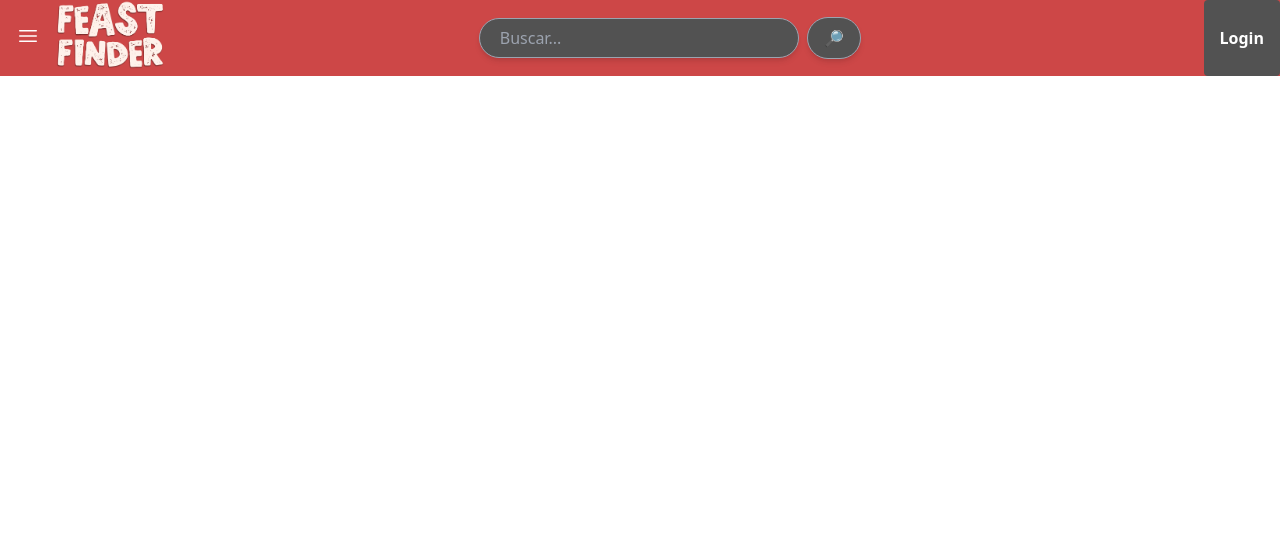
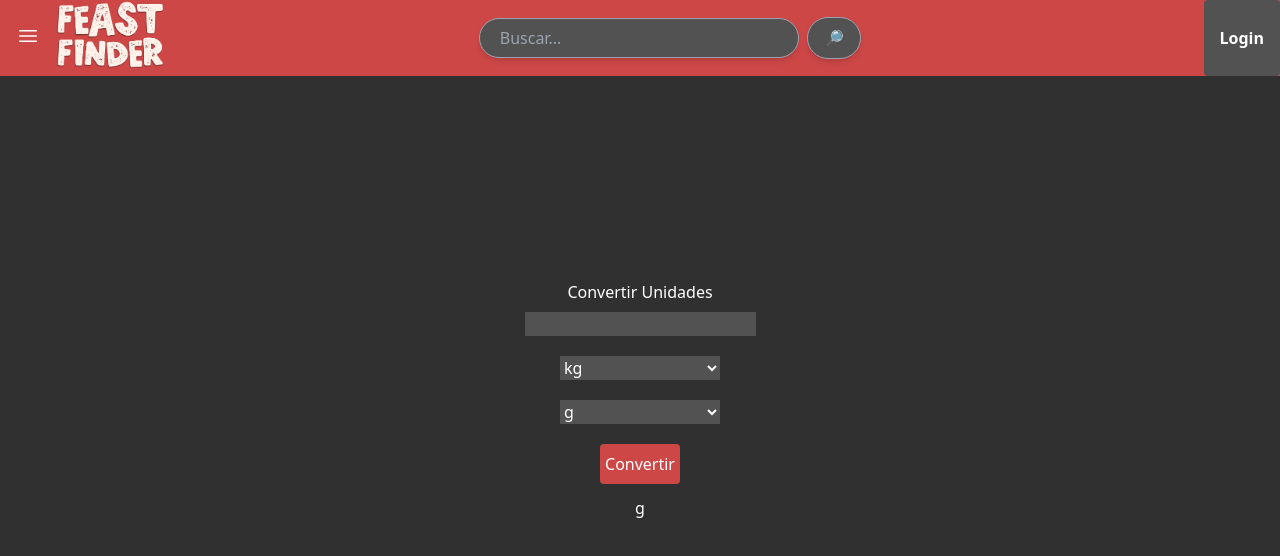
Before and after one commit to Fabriluc/FeastFinder2.0, a React (Vite) app: page /calculator in a window 1280 px wide. Before the commit this address had no page. Shown: the top 556 px of the page. Built offline with nearby package versions, Linux system fonts and the light colour scheme.

Commit message:
calculator

```diff
--- a/src/App.jsx
+++ b/src/App.jsx
@@ -5,6 +5,7 @@ import { Routes, Route, Navigate } from "react-router-dom";
 import Recipe from "./Components/Recipe";
 import CurrentRecipe from "./Components/CurrentRecipe";
 import ContactForm from "./Components/ContactForm.jsx";
+import Calculator from "./Components/Calculator";
 function App() {
   const [count, setCount] = useState(0);
 
@@ -16,6 +17,7 @@ function App() {
         <Route path="/recipe/:id" element={<CurrentRecipe />} />
         {/* <Route path="*" element={<Navigate to="/" />} /> */}
         <Route path="/contact" element={<ContactForm />} />
+        <Route path="/calculator" element={<Calculator />} />
       </Routes>
       {/* <Footer /> */}
     </>
--- a/src/Components/Calculator.jsx
+++ b/src/Components/Calculator.jsx
@@ -1,61 +1,76 @@
 import React, { useState } from "react";
 
-const Calculator = () => {
+const UnitConverter = () => {
   const [inputValue, setInputValue] = useState("");
-  const [grams, setGrams] = useState(0);
-  const [ounces, setOunces] = useState(0);
-  const [cubicCentimeters, setCubicCentimeters] = useState(0);
+  const [inputUnit, setInputUnit] = useState("kg");
+  const [outputUnit, setOutputUnit] = useState("g");
+  const [outputValue, setOutputValue] = useState("");
 
   const handleInputChange = (e) => {
     setInputValue(e.target.value);
   };
 
-  const convertToGrams = () => {
-    const ouncesValue = parseFloat(inputValue);
-    if (!isNaN(ouncesValue)) {
-      const gramsValue = ouncesValue * 28.35;
-      setGrams(gramsValue.toFixed(2));
-    } else {
-      setGrams(0);
-    }
+  const handleInputUnitChange = (e) => {
+    setInputUnit(e.target.value);
   };
 
-  const convertToOunces = () => {
-    const gramsValue = parseFloat(inputValue);
-    if (!isNaN(gramsValue)) {
-      const ouncesValue = gramsValue / 28.35;
-      setOunces(ouncesValue.toFixed(2));
-    } else {
-      setOunces(0);
-    }
+  const handleOutputUnitChange = (e) => {
+    setOutputUnit(e.target.value);
   };
 
-  const convertToCubicCentimeters = () => {
-    const millilitersValue = parseFloat(inputValue);
-    if (!isNaN(millilitersValue)) {
-      setCubicCentimeters(millilitersValue.toFixed(2));
-    } else {
-      setCubicCentimeters(0);
-    }
+  const conversionRates = {
+    kg: { g: 0.001, lb: 0.453592, oz: 0.0283495 },
+    g: { kg: 1000, lb: 0.00220462, oz: 0.035274 },
+    lb: { kg: 2.20462, g: 453.592, oz: 16 },
+    oz: { kg: 35.274, g: 28.3495, lb: 0.0625 },
+  };
+
+  const handleConversion = () => {
+    const conversionRate = conversionRates[inputUnit][outputUnit] || 1;
+    const convertedValue = inputValue * conversionRate;
+    setOutputValue(convertedValue);
   };
 
   return (
-    <div>
-      <h1>Kitchen Converter</h1>
-      <label>
-        Ounces:
-        <input type="text" value={inputValue} onChange={handleInputChange} />
-      </label>
-      <button onClick={convertToGrams}>Convert to Grams</button>
-      <p>Grams: {grams}</p>
-      <button onClick={convertToOunces}>Convert to Ounces</button>
-      <p>Ounces: {ounces}</p>
-      <button onClick={convertToCubicCentimeters}>
-        Convert to Cubic Centimeters
+    <div className="flex flex-col items-center justify-center h-screen bg-primary text-white">
+      <h1>Convertir Unidades</h1>
+      <input
+        type="number"
+        value={inputValue}
+        onChange={handleInputChange}
+        className="w-50 bg-neutral-600 mb-5 mt-2"
+      />
+      <select
+        value={inputUnit}
+        onChange={handleInputUnitChange}
+        className="w-40 bg-neutral-600 mb-5"
+      >
+        <option value="kg">kg</option>
+        <option value="g">g</option>
+        <option value="lb">lb</option>
+        <option value="oz">oz</option>
+      </select>
+      <select
+        value={outputUnit}
+        onChange={handleOutputUnitChange}
+        className="w-40 bg-neutral-600 mb-5"
+      >
+        <option value="kg">kg</option>
+        <option value="g">g</option>
+        <option value="lb">lb</option>
+        <option value="oz">oz</option>
+      </select>
+      <button
+        onClick={handleConversion}
+        className="w-20 bg-headerred mb-3 rounded py-2 text-white"
+      >
+        Convertir
       </button>
-      <p>Cubic Centimeters: {cubicCentimeters}</p>
+      <p>
+        {outputValue} {outputUnit}
+      </p>
     </div>
   );
 };
 
-export default Calculator;
+export default UnitConverter;
```
